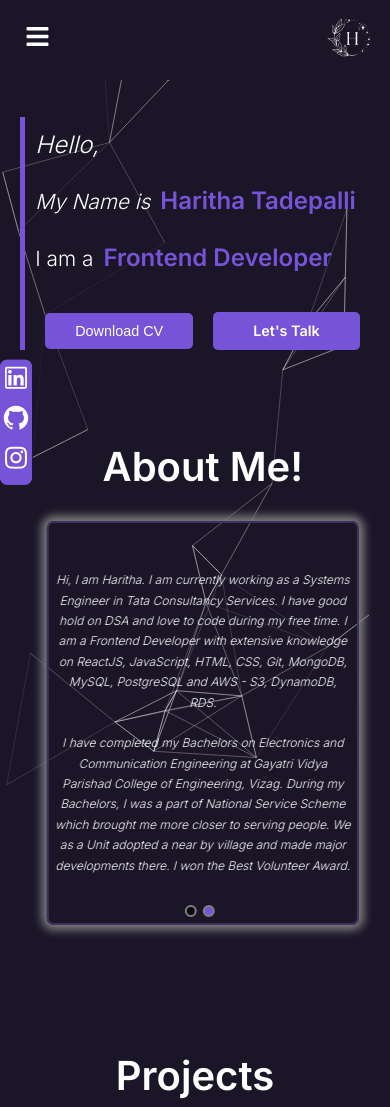
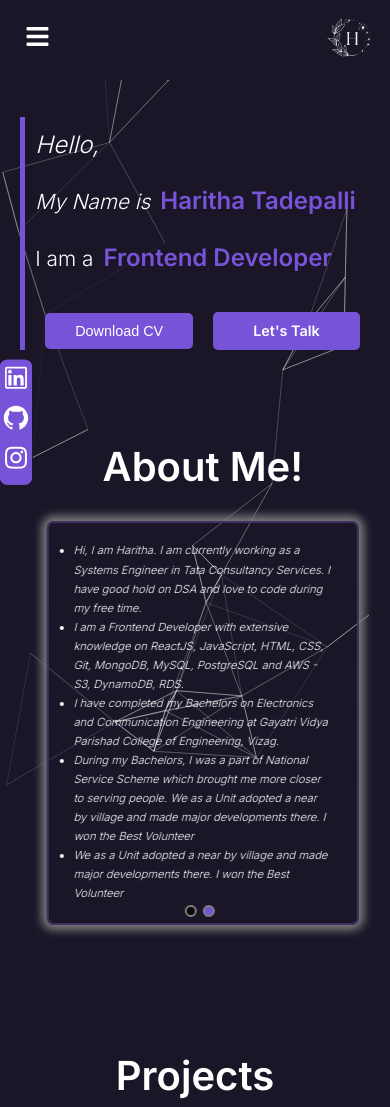
Before and after one commit to Haritha-tadepalli/portfolio, a React (Create React App) app: page /about in a window 390 px wide. Shown: the top 1107 px of the page. Built offline with nearby package versions, Linux system fonts and the light colour scheme.

Commit message:
changes in about me

```diff
--- a/src/components/skills/skills.css
+++ b/src/components/skills/skills.css
@@ -34,6 +34,6 @@
 
     .box{
         font-size: 12px;
-        padding: 7px;
+        padding: 5px;
     }
   }
--- a/src/pages/about/About.jsx
+++ b/src/pages/about/About.jsx
@@ -42,7 +42,32 @@ const About = () => {
             itemClass="carousel-item-padding-40-px"
           >
             <div className="about__item1">
-              <p className="about__me">
+              <ul className="about_me">
+                <li className="about_me_rows">Hi, I am Haritha. I am currently working as a Systems Engineer
+                in Tata Consultancy Services. I have good hold on DSA and love
+                to code during my free time.</li>
+                <li className="about_me_rows">
+                I am a Frontend Developer with
+                extensive knowledge on ReactJS, JavaScript, HTML, CSS, Git,
+                MongoDB, MySQL, PostgreSQL and AWS - S3, DynamoDB, RDS.
+                </li>
+                <li className="about_me_rows">
+                I have completed my Bachelors
+                on Electronics and Communication Engineering at Gayatri Vidya
+                Parishad College of Engineering, Vizag.
+                </li>
+                <li className="about_me_rows">
+                During my Bachelors, I
+                was a part of National Service Scheme which brought me more
+                closer to serving people. We as a Unit adopted a near by village
+                and made major developments there. I won the Best Volunteer
+                </li>
+                <li className="about_me_rows">
+                We as a Unit adopted a near by village
+                and made major developments there. I won the Best Volunteer
+                </li>
+              </ul>
+              {/* <p className="about__me">
                 Hi, I am Haritha. I am currently working as a Systems Engineer
                 in Tata Consultancy Services. I have good hold on DSA and love
                 to code during my free time. I am a Frontend Developer with
@@ -55,7 +80,7 @@ const About = () => {
                 closer to serving people. We as a Unit adopted a near by village
                 and made major developments there. I won the Best Volunteer
                 Award.
-              </p>
+              </p> */}
             </div>
             <div className="about__item2">
               <Skills />
--- a/src/pages/about/about.css
+++ b/src/pages/about/about.css
@@ -1,6 +1,15 @@
 .aboutMain{
     height: 100%;
     margin-top: 22rem;
+}
+
+.about_me{
+  text-align: left;
+  font-size: 0.9rem;
+}
+
+.about_me li{
+  list-style-type: disc;
 }
 
 .about__wrapper{
@@ -53,7 +62,7 @@
     padding: 8% 10%;
     text-align: center;
     font-style: italic;
-    /* margin-top: 10%; */
+    margin-top: 3%;
 }
 
 .react-multiple-carousel__arrow{
@@ -111,7 +120,7 @@
 
     .about__item1 {
       padding: 12%;
-      margin-top: 15%;
+      /* margin-top: 15%; */
     }
 
     .about__letstalk {
@@ -126,6 +135,10 @@
 
 
   @media screen and (max-width: 700px) {
+    .about_me{
+      font-size: 0.7rem;
+    }
+
     .aboutMain{
       margin-top: 10rem;
     }
@@ -145,12 +158,9 @@
 
     .about__item1 {
       padding: 2%;
-      margin-top: 10px;
+      margin: 4% 6%;
     }
 
-    .about__item1{
-      font-size: 12px;
-    }
 
     .about__letstalk {
       display: none;
```
